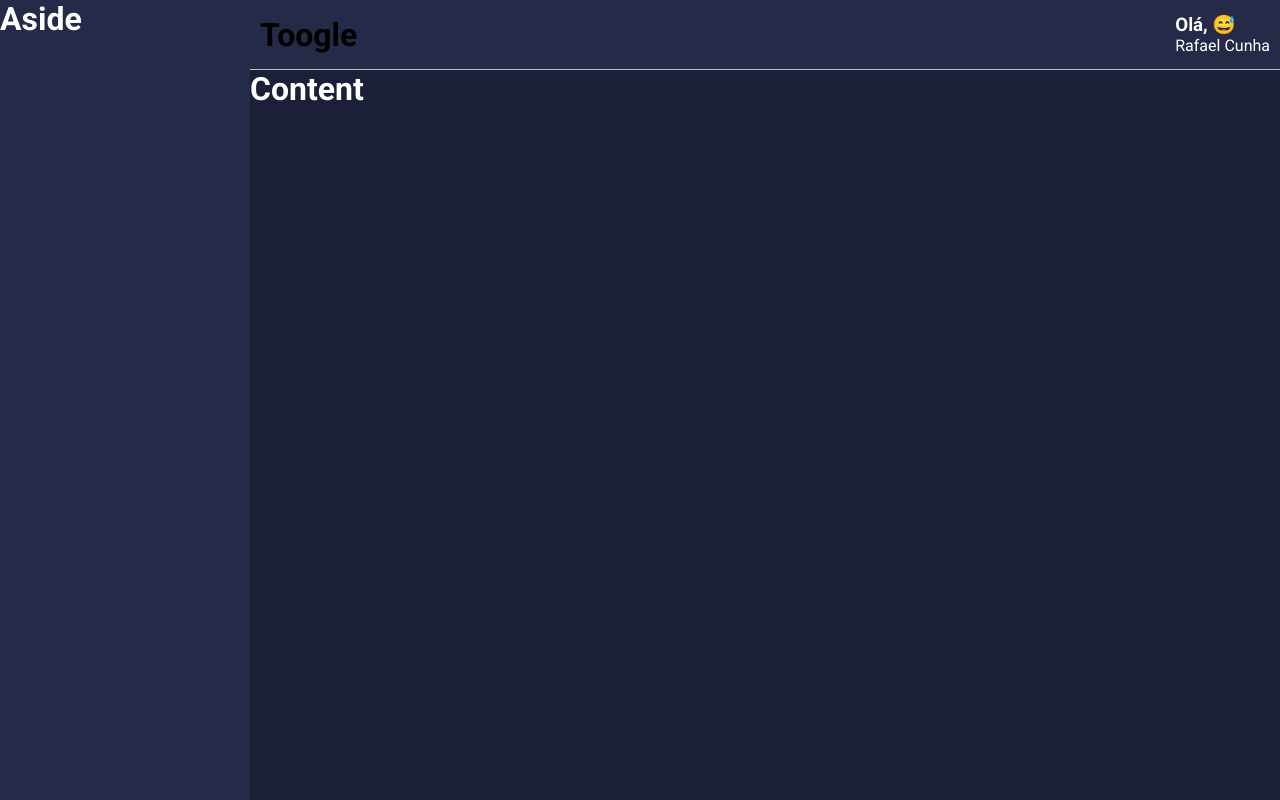
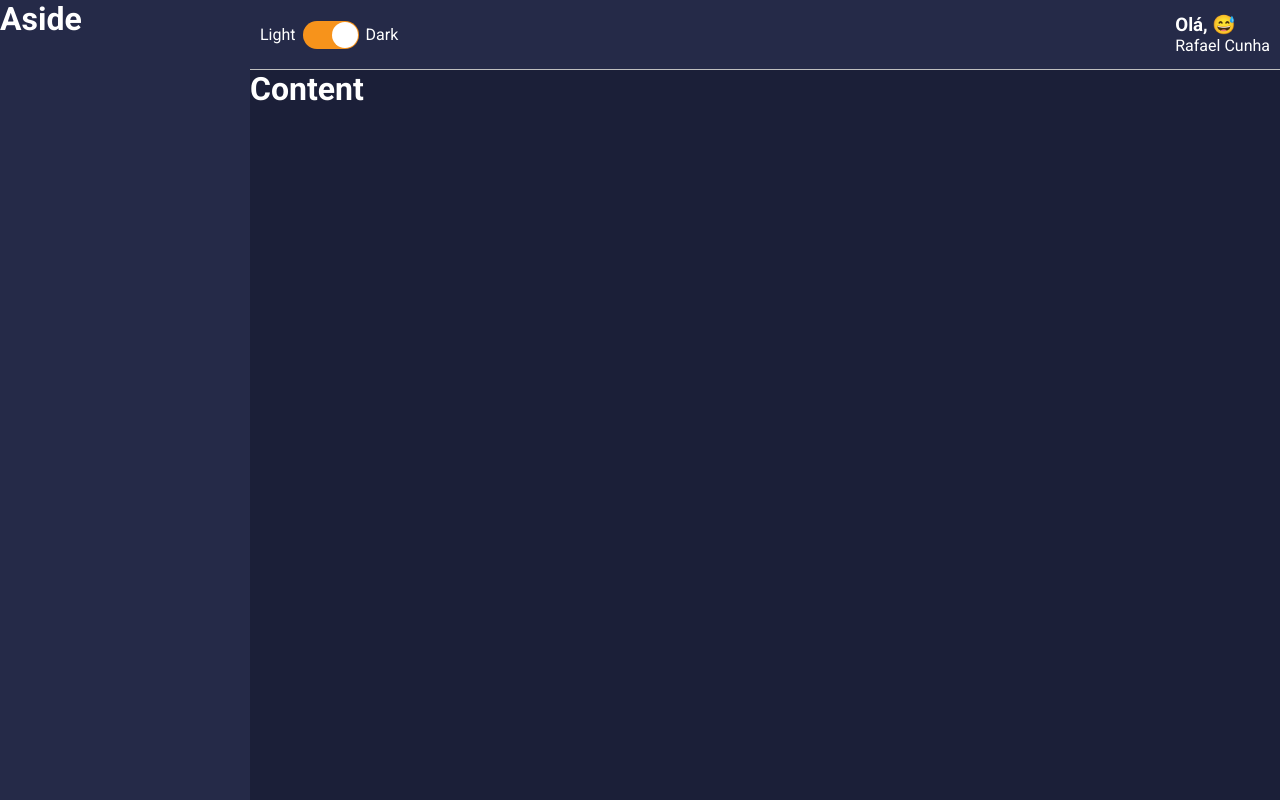
Before and after one commit to RafaelBispoCunha/curso-react-typescript, a React (Create React App) app in the folder minha-carteira/: page / in a window 1280 px wide. Built offline with nearby package versions, Linux system fonts and the light colour scheme.

Commit message:
Criando componente Toggle

```diff
--- a/minha-carteira/package.json
+++ b/minha-carteira/package.json
@@ -14,6 +14,7 @@
     "react": "^17.0.2",
     "react-dom": "^17.0.2",
     "react-scripts": "4.0.3",
+    "react-switch": "^6.0.0",
     "styled-components": "^5.3.0",
     "typescript": "^4.1.2",
     "web-vitals": "^1.0.1"
--- a/minha-carteira/src/components/MainHeader/index.tsx
+++ b/minha-carteira/src/components/MainHeader/index.tsx
@@ -1,6 +1,6 @@
 import React , { useMemo } from "react";
 import emojis from "../../utils/emojis";
-
+import Toggle from '../../components/Toggle'
 import { Container, Profile, Welcome, UserName } from './styles'
 
 const MainHeader: React.FC = () => {
@@ -11,7 +11,7 @@
    }, [])
    return(
       <Container>
-         <h1>Toogle</h1>
+         <Toggle>Toogle</Toggle>
          <Profile>
             <Welcome>Olá, {emoji}</Welcome>
             <UserName>Rafael Cunha</UserName>
--- /dev/null
+++ b/minha-carteira/src/components/Toggle/index.tsx
@@ -0,0 +1,19 @@
+import React from "react";
+
+
+import { Container, ToggleLabel, ToggleSelector } from './style'
+
+const Toggle: React.FC = () =>(
+   <Container>
+      <ToggleLabel>Light</ToggleLabel>
+      <ToggleSelector
+         checked
+         uncheckedIcon={false}
+         checkedIcon={false}
+         onChange={() => console.log('mudou')}
+      />
+      <ToggleLabel>Dark</ToggleLabel>
+   </Container>
+)
+
+export default Toggle;
--- /dev/null
+++ b/minha-carteira/src/components/Toggle/style.ts
@@ -0,0 +1,20 @@
+import styled from "styled-components";
+import Switch, { ReactSwitchProps } from 'react-switch';
+
+export const Container = styled.div`
+   display: flex;
+   align-items: center;
+`;
+
+export const ToggleLabel = styled.span`
+   color: ${props => props.theme.colors.white}
+`;
+
+export const ToggleSelector = styled(Switch).attrs<ReactSwitchProps>(
+   ({ theme }) =>({
+      onColor: theme.colors.info,
+      offColor: theme.colors.warning
+   })
+)<ReactSwitchProps>`
+   margin: 0 7px;
+`;
```
Also changed, not shown: 1 other file (tests, documents, lock files or other folders).
